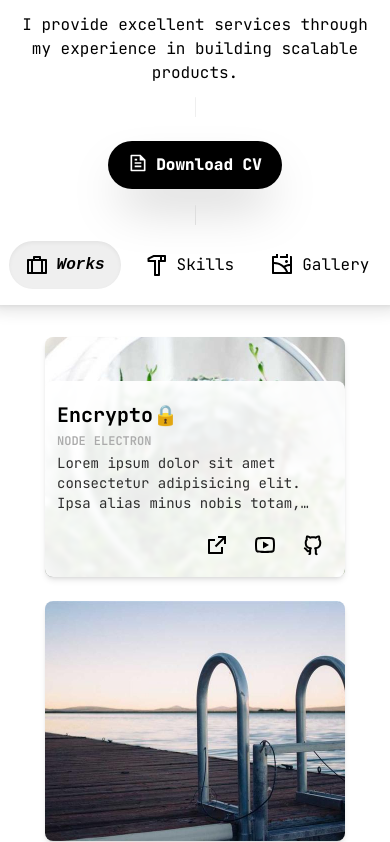
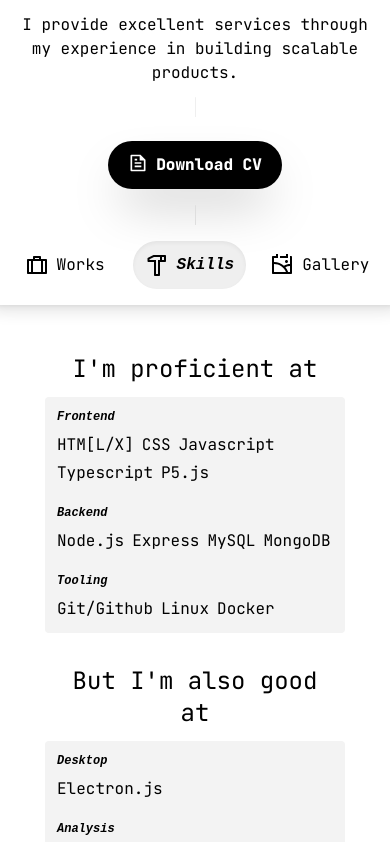
Before and after one commit to Muhammed-Rajab/portfolio-basic, a website built with Vite: page index.html in a window 390 px wide. Shown: the part 267-1109 px from the top of the page. Built offline with nearby package versions, Linux system fonts and the light colour scheme; a web font is replaced by a local one.

Commit message:
made skills section responsive

```diff
--- a/index.html
+++ b/index.html
@@ -267,8 +267,12 @@
       class="sm:max-w-[500px] md:max-w-[768px] lg:max-w-[1024px] w-full flex px-5 justify-center py-12 gap-3 flex-wrap hidden items-center gap-y-8"
       id="skills-section"
     >
-      <div class="flex w-full justify-evenly">
-        <h1 class="text-2xl w-[250px]">I'm proficient at</h1>
+      <div
+        class="flex w-full justify-evenly flex-col gap-y-3 items-center md:flex-row md:gap-y-0 md:items-start"
+      >
+        <h1 class="text-2xl w-[250px] text-center md:text-left">
+          I'm proficient at
+        </h1>
         <div class="flex flex-col gap-y-5 w-[300px] bg-[#f3f3f3] p-3 rounded">
           <div class="">
             <p class="text-xs victor-mono italic font-bold">Frontend</p>
@@ -301,8 +305,12 @@
       </div>
 
       <!-- ! Extras -->
-      <div class="flex w-full justify-evenly">
-        <h1 class="text-2xl w-[250px]">But I'm also good at</h1>
+      <div
+        class="flex w-full justify-evenly flex-col gap-y-3 items-center md:flex-row md:gap-y-0 md:items-start"
+      >
+        <h1 class="text-2xl w-[250px] text-center md:text-left">
+          But I'm also good at
+        </h1>
         <div class="flex flex-col gap-y-5 w-[300px] bg-[#f3f3f3] p-3 rounded">
           <div class="">
             <p class="text-xs victor-mono italic font-bold">Desktop</p>
--- a/main.js
+++ b/main.js
@@ -35,7 +35,7 @@ sectionSelectorBtns.forEach((btn) => {
   });
 });
 
-document.querySelector("#works-btn").click();
+document.querySelector("#skills-btn").click();
 
 /*******************
  * * WORK SECTION
```
